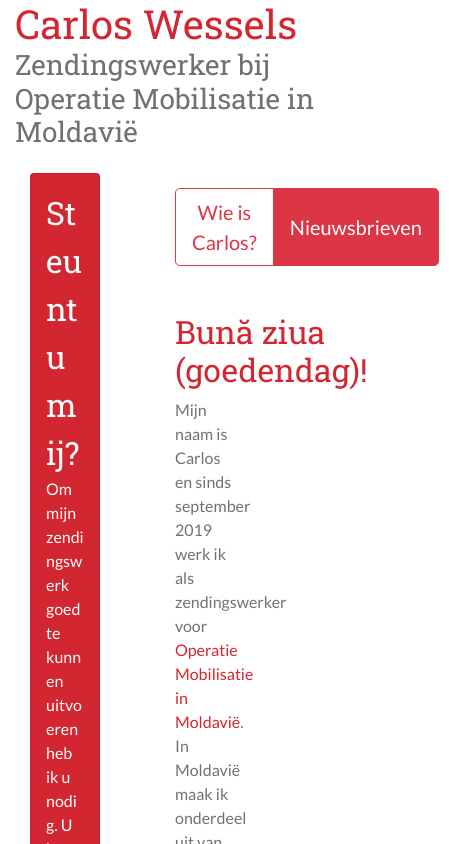
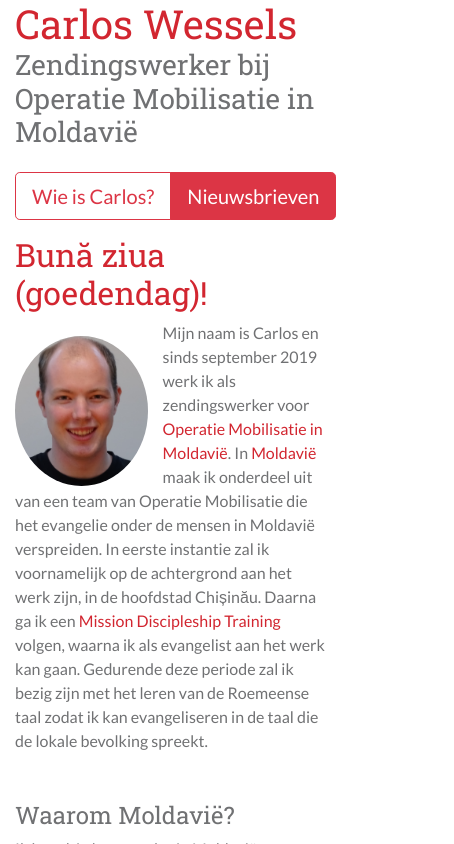
Before and after one commit to cornehop/cw-website, a React (Create React App) app: page / in a window 390 px wide. Shown: the top 844 px of the page, 454 px wide, since content can reach past the window. Built offline with nearby package versions, Linux system fonts and the light colour scheme; grey boxes are pictures that could not be loaded.

Commit message:
Merge Fix/30-responsiveness into master (#9)
* Started making the app usable on all device sizes

* Made the page more responsive

```diff
--- a/src/Components/Body.tsx
+++ b/src/Components/Body.tsx
@@ -16,18 +16,8 @@ export class Body extends React.Component<BodyProps>{
         return (
             <Container fluid>
                 <Row>
-                    <Col xs={4}>
-                        <InfoBar />
-                    </Col>
-                    <Col xs={8}>
-                        <Container fluid>
-                            <Row>
-                                <Col>
-                                    <Menu currentPage={this.props.mainCurrentPage}
-                                          homeClick={() => this.props.updateContent("home")}
-                                          archiveClick={() => this.props.updateContent("archive")} />
-                                </Col>
-                            </Row>
+                    <Col xs={12} sm={6} md={8}>
+                        <Container fluid className="container-no-space-left">
                             <Row>
                                 <Col>
                                     <MainContent pageTitle={this.props.mainTitle}
@@ -36,6 +26,9 @@ export class Body extends React.Component<BodyProps>{
                             </Row>
                         </Container>
                     </Col>
+                    <Col xs={12} sm={6} md={4}>
+                        <InfoBar />
+                    </Col>
                 </Row>
             </Container>
         );
--- a/src/Components/Header/Header.tsx
+++ b/src/Components/Header/Header.tsx
@@ -3,6 +3,7 @@ import { HeaderTitleWithSubTitle } from "./HeaderTitleWithSubTitle";
 import "../../Style/CwAppHeader.css";
 import Background from "../../Assets/banner_image.png";
 import { Container, Row, Col } from "react-bootstrap";
+import { Menu } from "../Menu";
 
 var style = {
     backgroundImage: "url(" + Background + ")"
@@ -10,6 +11,8 @@ var style = {
 
 interface HeaderProps{
     headerClick: () => void;
+    mainCurrentPage: string;
+    updateContent: (page: string) => void;
 }
 
 export class Header extends React.Component<HeaderProps>{
@@ -22,6 +25,11 @@ export class Header extends React.Component<HeaderProps>{
                     </Col>
                     <Col xs={0} md={6} className="cw-header-right" style={style}></Col>
                 </Row>
+                <Row>
+                    <Menu currentPage={this.props.mainCurrentPage}
+                          homeClick={() => this.props.updateContent("home")}
+                          archiveClick={() => this.props.updateContent("archive")} />
+                </Row>
             </Container>
         );
     }
--- a/src/Components/MainContent.tsx
+++ b/src/Components/MainContent.tsx
@@ -9,7 +9,7 @@ interface MainContentProps{
 export class MainContent extends React.Component<MainContentProps>{
     render(){
         return (
-            <Container fluid>
+            <Container fluid className="container-no-space-left">
                 <Row>
                     <Col xs={12}>
                         <h2>{this.props.pageTitle}</h2>
--- a/src/Components/Pages/HomePage.tsx
+++ b/src/Components/Pages/HomePage.tsx
@@ -8,7 +8,6 @@ export class HomePage extends React.Component{
         return (
             <React.Fragment>
                 <ContentWhoIsCarlos />
-                <ContentMoldova />
                 <ContentWhyMoldova />
             </React.Fragment>
         );
--- a/src/Components/Pages/HomePageContent/ContentMoldova.tsx
+++ b/src/Components/Pages/HomePageContent/ContentMoldova.tsx
@@ -27,8 +27,8 @@ export class ContentMoldova extends React.Component{
                     <Col><h4>Moldavië</h4></Col>
                 </Row>
                 <Row>
-                    <Col className="align-self-center text-left">{this.getPicture()}</Col>
-                    <Col className="align-self-center">{this.getContentText()}</Col>
+                    <Col xs={12} sm={6} className="align-self-center text-left">{this.getPicture()}</Col>
+                    <Col xs={12} sm={6} className="align-self-center">{this.getContentText()}</Col>
                 </Row>
             </Container>
         )
--- a/src/Components/Pages/HomePageContent/ContentWhoIsCarlos.tsx
+++ b/src/Components/Pages/HomePageContent/ContentWhoIsCarlos.tsx
@@ -22,11 +22,20 @@ export class ContentWhoIsCarlos extends React.Component{
         )
     }
 
+    renderMoldovaLink(){
+        return (
+            <a href="https://nl.wikipedia.org/wiki/Moldavi%C3%AB_(land)"
+               target="_blank"
+               rel="noopener noreferrer"
+            >Moldavië</a>
+        )
+    }
+
     getContentText(){
         return (
             <div>
                 Mijn naam is Carlos en sinds september 2019 werk ik als zendingswerker
-                voor {this.renderOmMoldovaLink()}. In Moldavië maak ik onderdeel uit
+                voor {this.renderOmMoldovaLink()}. In {this.renderMoldovaLink()} maak ik onderdeel uit
                 van een team van Operatie Mobilisatie die het evangelie onder de mensen
                 in Moldavië verspreiden. In eerste instantie zal ik voornamelijk op de
                 achtergrond aan het werk zijn, in de hoofdstad Chișinău. Daarna ga ik een
@@ -40,7 +49,7 @@ export class ContentWhoIsCarlos extends React.Component{
 
     getPicture(){
         return (
-            <Image src={Picture} fluid roundedCircle />
+            <Image src={Picture} className="cw-image-head" fluid roundedCircle />
         );
     }
 
@@ -48,11 +57,9 @@ export class ContentWhoIsCarlos extends React.Component{
         return (
             <Container className="content-paragraph" fluid>
                 <Row>
-                    <Col className="align-self-center" xs={6} sm={7} md={9} lg={10}>
+                    <Col className="align-self-center">
+                        {this.getPicture()}
                         {this.getContentText()}
-                    </Col>
-                    <Col className="align-self-center" xs={6} sm={5} md={3} lg={2}>
-                        {this.getPicture()}
                     </Col>
                 </Row>
             </Container>
--- a/src/CwApp.tsx
+++ b/src/CwApp.tsx
@@ -5,6 +5,7 @@ import { Body } from "./Components/Body";
 import { PageTitles } from "./Constants/PageTitles";
 import { HomePage } from "./Components/Pages/HomePage";
 import { ArchivePage } from "./Components/Pages/ArchivePage";
+import { Menu } from "./Components/Menu";
 
 interface CwAppState{
     mainCurrentPage: string,
@@ -43,7 +44,9 @@ export class CwApp extends React.Component<{}, CwAppState>{
     render(){
         return (
             <React.Fragment>
-                <Header headerClick={() => this.setContent("home")} />
+                <Header headerClick={() => this.setContent("home")}
+                        mainCurrentPage={this.state.mainCurrentPage}
+                        updateContent={(page: string) => this.setContent(page)} />
                 <Body mainContent={this.state.mainContent}
                       mainTitle={this.state.mainTitle}
                       mainCurrentPage={this.state.mainCurrentPage}
--- a/src/Style/CwApp.css
+++ b/src/Style/CwApp.css
@@ -1,6 +1,10 @@
 .cw-menu{
     padding: 15px;
-    margin-bottom: 2rem;
+    padding-bottom: 0;
+}
+
+.container-no-space-left{
+    padding-left: 0;
 }
 
 .content-paragraph{
@@ -28,6 +32,7 @@
 
 .cw-infobar .card a{
     color: white;
+    text-decoration: underline;
 }
 
 .cw-infobar .card a:hover{
@@ -56,6 +61,7 @@
     font-family: "Lato",Arial,Helvetica,sans-serif;
     font-weight: bold;
     margin-top: 1rem;
+    text-decoration: none !important;
 }
 
 .cw-newsletterblock-form{
@@ -65,3 +71,9 @@
 .cw-archive-container{
     margin-top: 1rem;
 }
+
+.cw-image-head{
+    float: left;
+    height: 150px;
+    margin: 15px 15px 0 0;
+}
```
